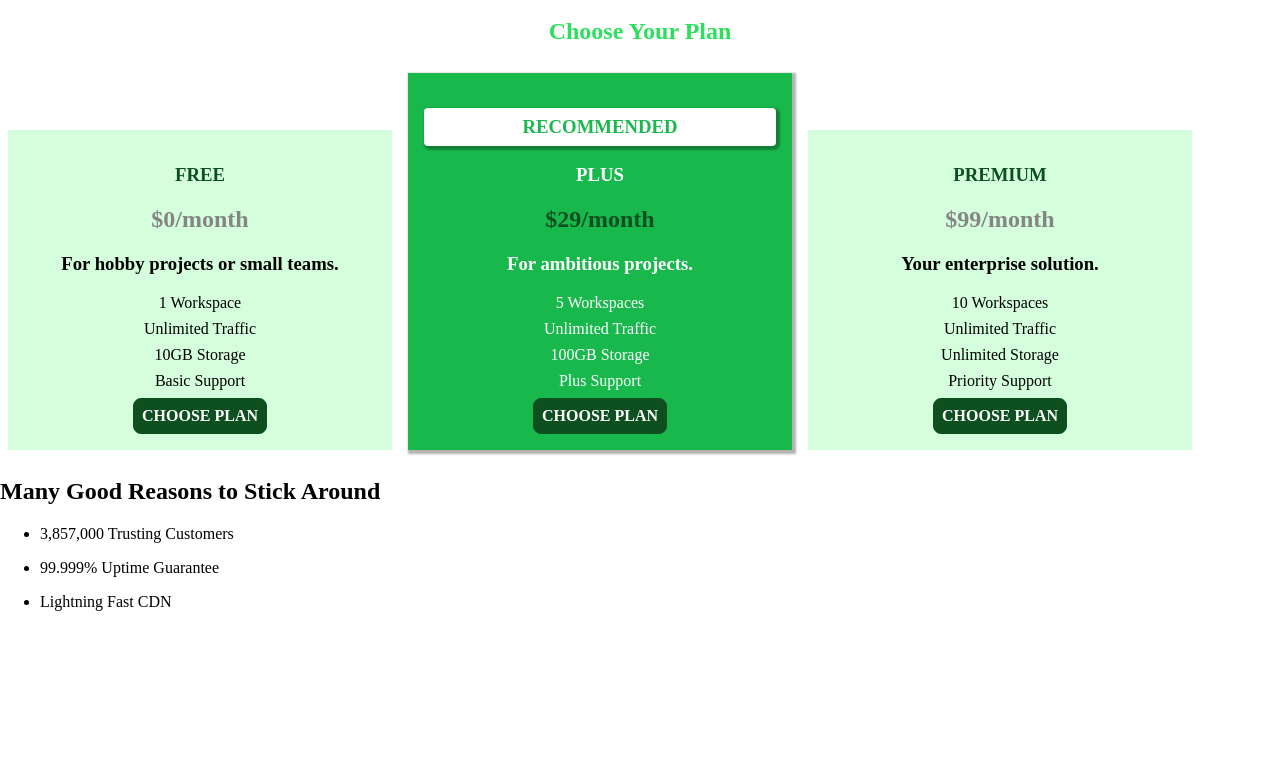
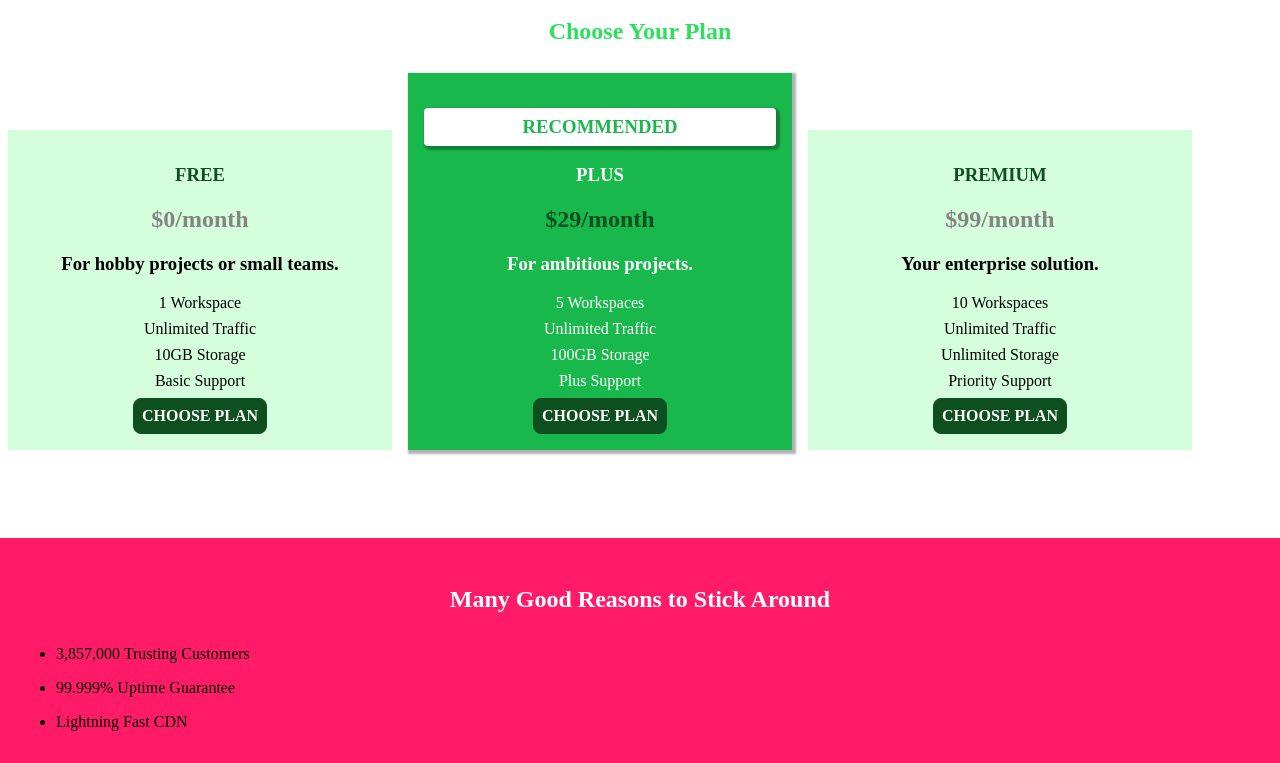
Before and after one commit to rattumourya/css-learning, an Angular app in the folder Basics/basics-css-angular/: page / in a window 1280 px wide. Shown: the part 444-1207 px from the top of the page. Before the commit the page ends 1071 px from the top, so only its background shows below. Built offline with nearby package versions, Linux system fonts and the light colour scheme.

Commit message:
Css styled added under key-feaure

```diff
--- a/Basics/basics-css-angular/src/app/app.component.css
+++ b/Basics/basics-css-angular/src/app/app.component.css
@@ -97,6 +97,17 @@ body {
     outline: none;
 }
 
+#key-features {
+    background: #ff1b68;
+    margin-top: 80px;
+    padding: 16px;
+}
+
+#key-features .section-title {
+    color: #fff;
+    margin: 32px;
+}
+
 /* h1 {
     font-family: sans-serif;
 } */
--- a/Basics/basics-css-angular/src/app/app.component.html
+++ b/Basics/basics-css-angular/src/app/app.component.html
@@ -70,8 +70,8 @@
             </article>
         </div>
     </section>
-    <section>
-        <h1>Many Good Reasons to Stick Around</h1>
+    <section id="key-features">
+        <h1 class="section-title">Many Good Reasons to Stick Around</h1>
         <ul>
             <li>
                 <div>
```
